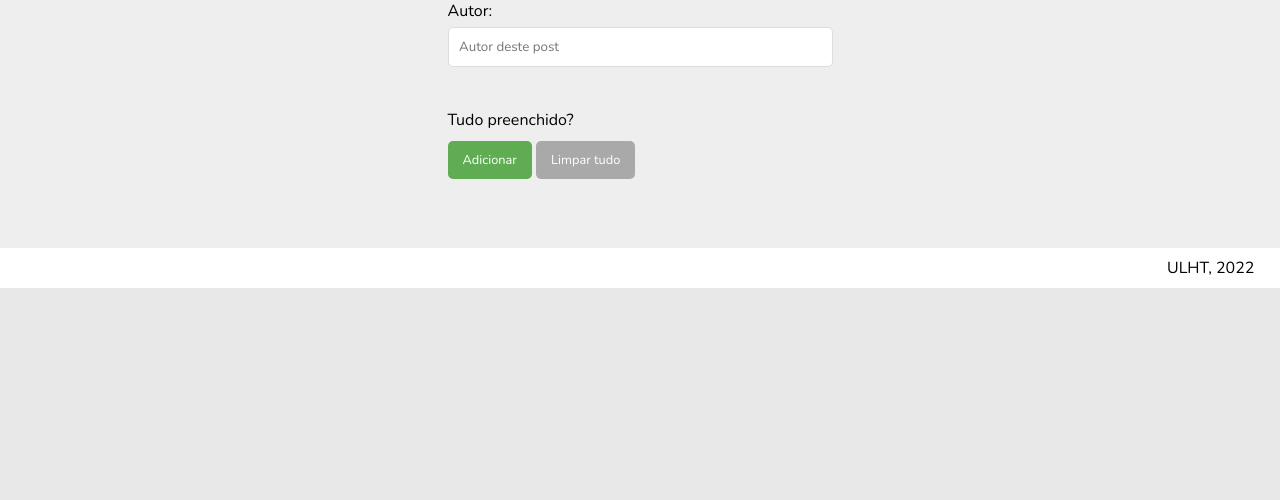
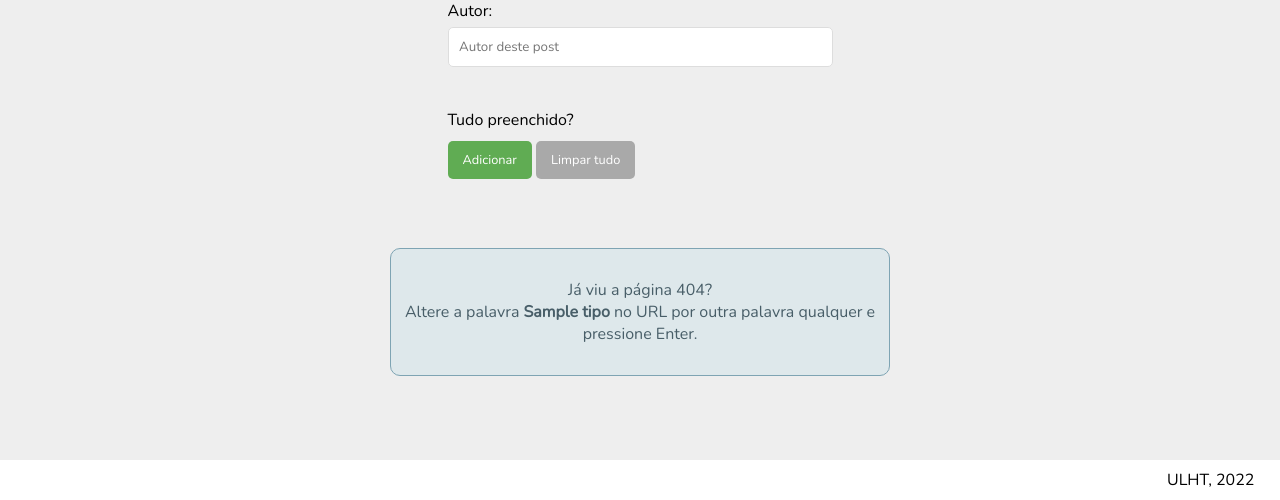
Before and after one commit to rodrigo-22004275/portfolio, a Django app: template portfolio/templates/portfolio/novo.html in a window 1280 px wide. Shown: the part 757-1257 px from the top of the page. Before the commit the page ends 1045 px from the top, so only its background shows below. Run offline with Django 4.2, Linux system fonts and the light colour scheme; tables that the repository leaves empty hold one stand-in row (values such as "Sample post"); the template is opened without the code that fills it: values that come from a table or form of the project are taken from there, most other values are stand-ins (such as "Sample title", 1, 10 or a date in 2020); parts of the project's set-up code (start-up, migrations or seed data) failed here and were passed over.

Commit message:
Lab10: Style upgrades

```diff
--- a/portfolio/templates/portfolio/novo.html
+++ b/portfolio/templates/portfolio/novo.html
@@ -13,4 +13,13 @@
         <input type="reset" class="btn btn-reset" value="Limpar tudo">
     </form>
 
+    <br><br>
+    <div class="info-banner">
+        <p>
+            Já viu a página 404?
+            <br>
+            Altere a palavra <b>{{ tipo }}</b> no URL por outra palavra qualquer e pressione Enter.
+        </p>
+    </div>
+
 {% endblock %}
```
